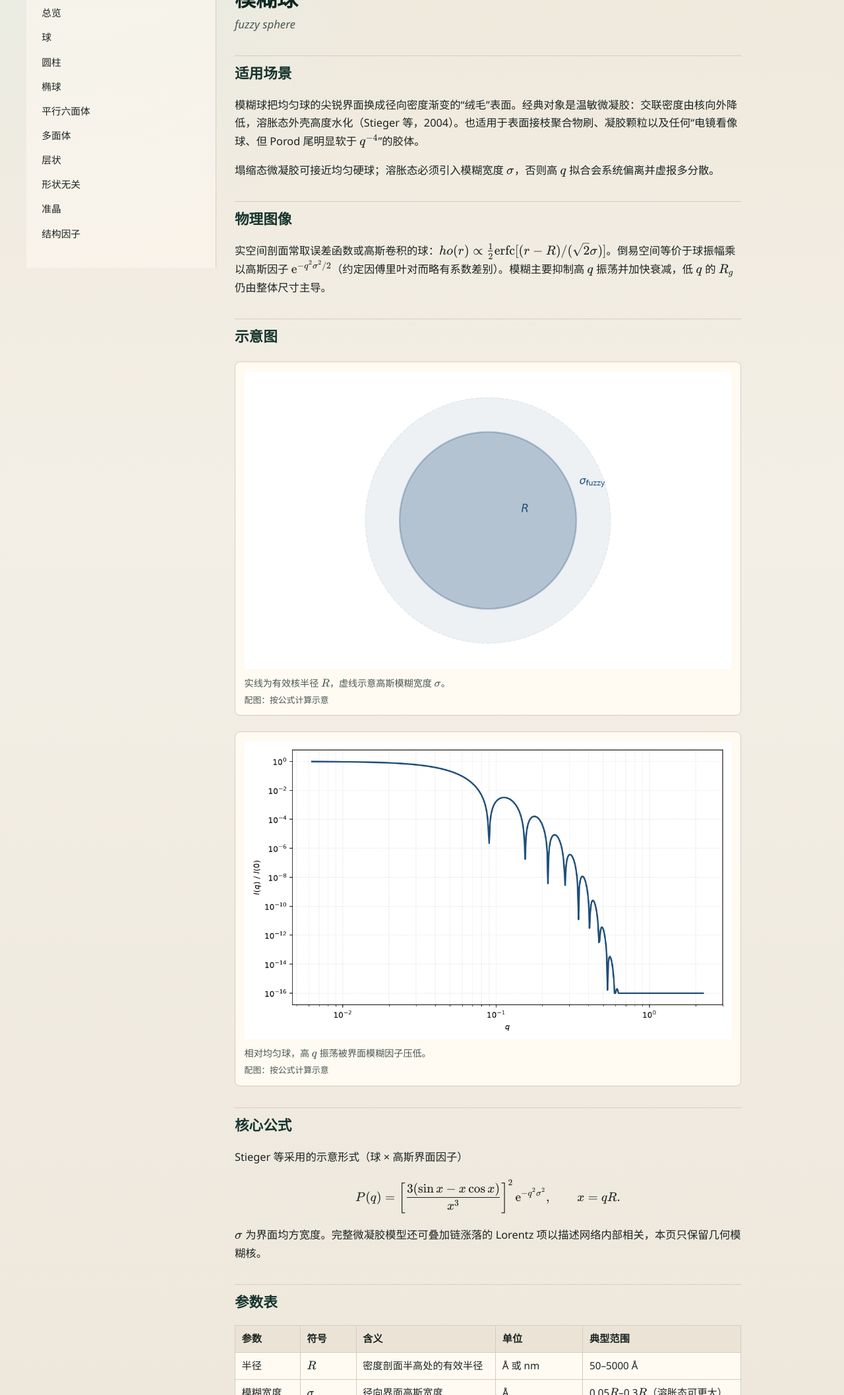
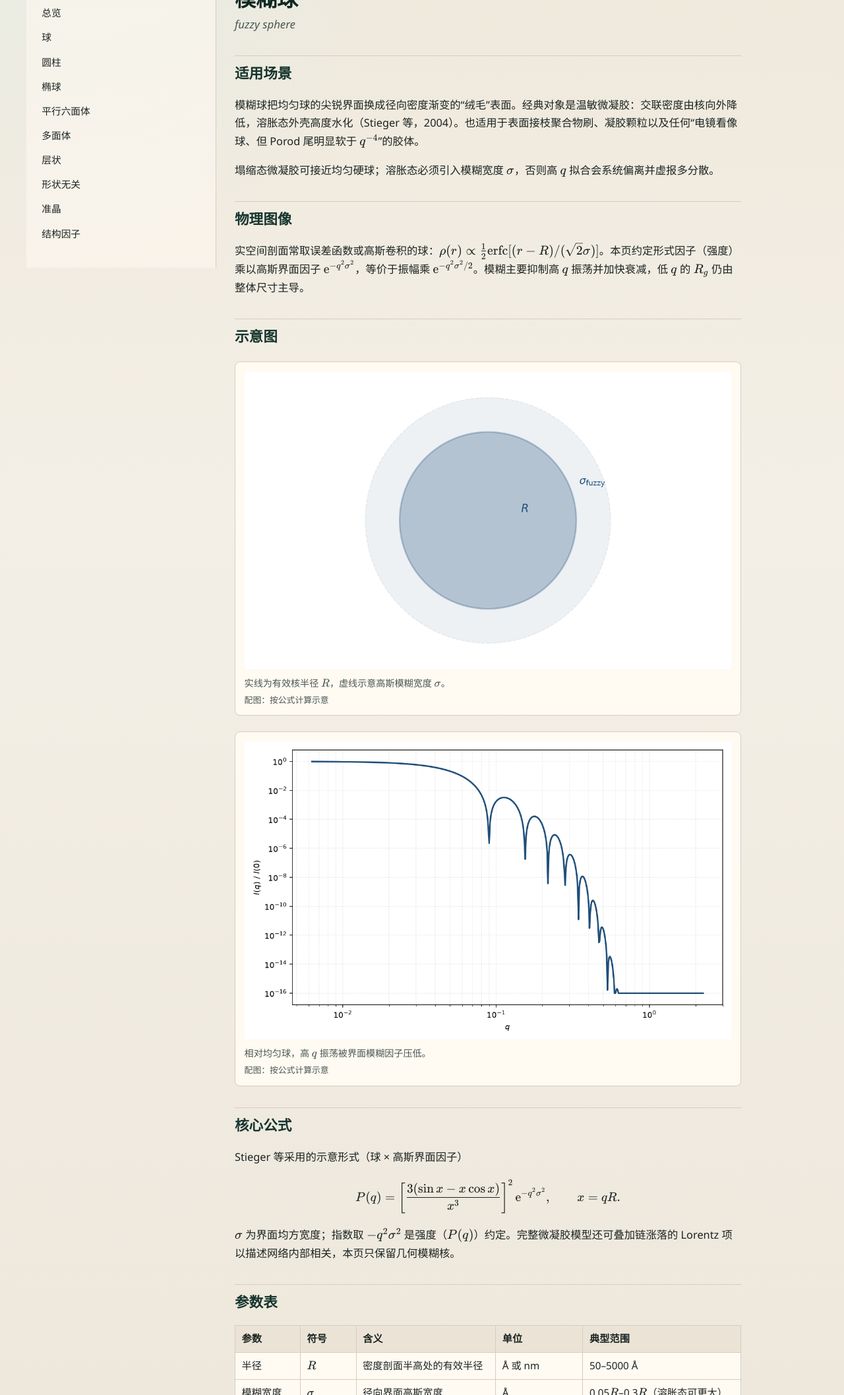
Before and after one commit to YHQY-Dev/SAS-KnowledgeBase, a plain HTML site: page models/sphere/fuzzy-sphere.html in a window 1280 px wide. Shown: the part 123-2238 px from the top of the page at 66% size. Drawn offline with nearby package versions, Linux system fonts and the light colour scheme.

Commit message:
[fix]: 修复球类手册 KaTeX 与囊泡表述
- 修复模糊球 rho(r) 被回车拆断
- 去掉微磁与超球参数表双反斜杠
- 更正囊泡球贝塞尔定义并补磁性注意
- 统一模糊球高斯界面因子为强度约定

```diff
--- a/models/sphere/fuzzy-sphere.html
+++ b/models/sphere/fuzzy-sphere.html
@@ -18,8 +18,7 @@
       <p>模糊球把均匀球的尖锐界面换成径向密度渐变的“绒毛”表面。经典对象是温敏微凝胶：交联密度由核向外降低，溶胀态外壳高度水化（Stieger 等，2004）。也适用于表面接枝聚合物刷、凝胶颗粒以及任何“电镜看像球、但 Porod 尾明显软于 $q^{-4}$”的胶体。</p>
       <p>塌缩态微凝胶可接近均匀硬球；溶胀态必须引入模糊宽度 $\sigma$，否则高 $q$ 拟合会系统偏离并虚报多分散。</p>
       <h2>物理图像</h2>
-      <p>实空间剖面常取误差函数或高斯卷积的球：$
-ho(r)\propto \tfrac{1}{2}\mathrm{erfc}[(r-R)/(\sqrt{2}\sigma)]$。倒易空间等价于球振幅乘以高斯因子 $\mathrm{e}^{-q^2\sigma^2/2}$（约定因傅里叶对而略有系数差别）。模糊主要抑制高 $q$ 振荡并加快衰减，低 $q$ 的 $R_g$ 仍由整体尺寸主导。</p>
+      <p>实空间剖面常取误差函数或高斯卷积的球：$\rho(r)\propto \tfrac{1}{2}\mathrm{erfc}[(r-R)/(\sqrt{2}\sigma)]$。本页约定形式因子（强度）乘以高斯界面因子 $\mathrm{e}^{-q^2\sigma^2}$，等价于振幅乘 $\mathrm{e}^{-q^2\sigma^2/2}$。模糊主要抑制高 $q$ 振荡并加快衰减，低 $q$ 的 $R_g$ 仍由整体尺寸主导。</p>
       <h2>示意图</h2>
       <figure class="figure">
         <img src="../../assets/figures/models/sphere/fuzzy-sphere-geometry.png" alt="模糊球：核半径与界面宽度" width="900">
@@ -32,7 +31,7 @@ ho(r)\propto \tfrac{1}{2}\mathrm{erfc}[(r-R)/(\sqrt{2}\sigma)]$。倒易空间
       <h2>核心公式</h2>
       <p>Stieger 等采用的示意形式（球 × 高斯界面因子）</p>
       $$P(q)=\left[\frac{3(\sin x-x\cos x)}{x^3}\right]^2 \mathrm{e}^{-q^2\sigma^2},\qquad x=qR.$$
-      <p>$\sigma$ 为界面均方宽度。完整微凝胶模型还可叠加链涨落的 Lorentz 项以描述网络内部相关，本页只保留几何模糊核。</p>
+      <p>$\sigma$ 为界面均方宽度；指数取 $-q^2\sigma^2$ 是强度（$P(q)$）约定。完整微凝胶模型还可叠加链涨落的 Lorentz 项以描述网络内部相关，本页只保留几何模糊核。</p>
       <h2>参数表</h2>
       <table>
         <thead><tr><th>参数</th><th>符号</th><th>含义</th><th>单位</th><th>典型范围</th></tr></thead>
```
Also changed, not shown: models/sphere/micromagnetic-ff-3d.html (+1 -1 lines), models/sphere/superball.html (+1 -1 lines), models/sphere/vesicle.html (+2 -2 lines).
